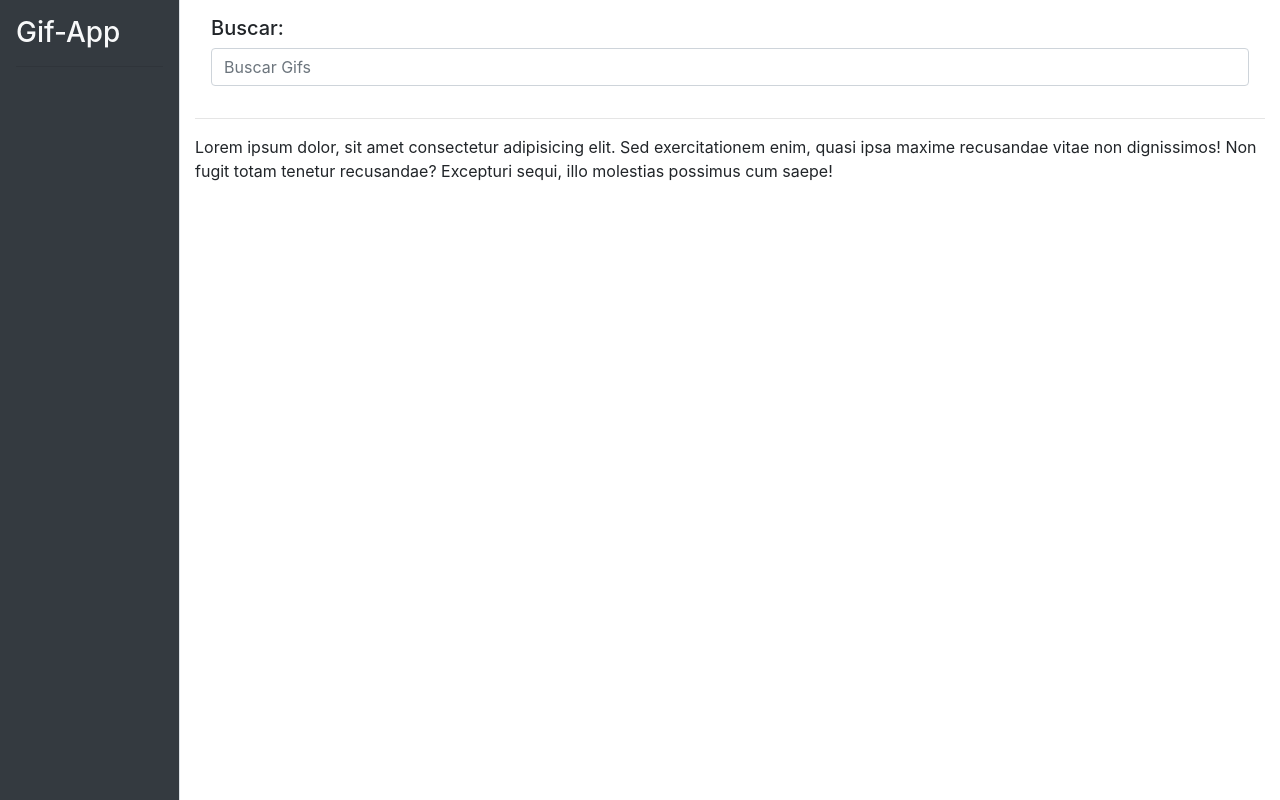
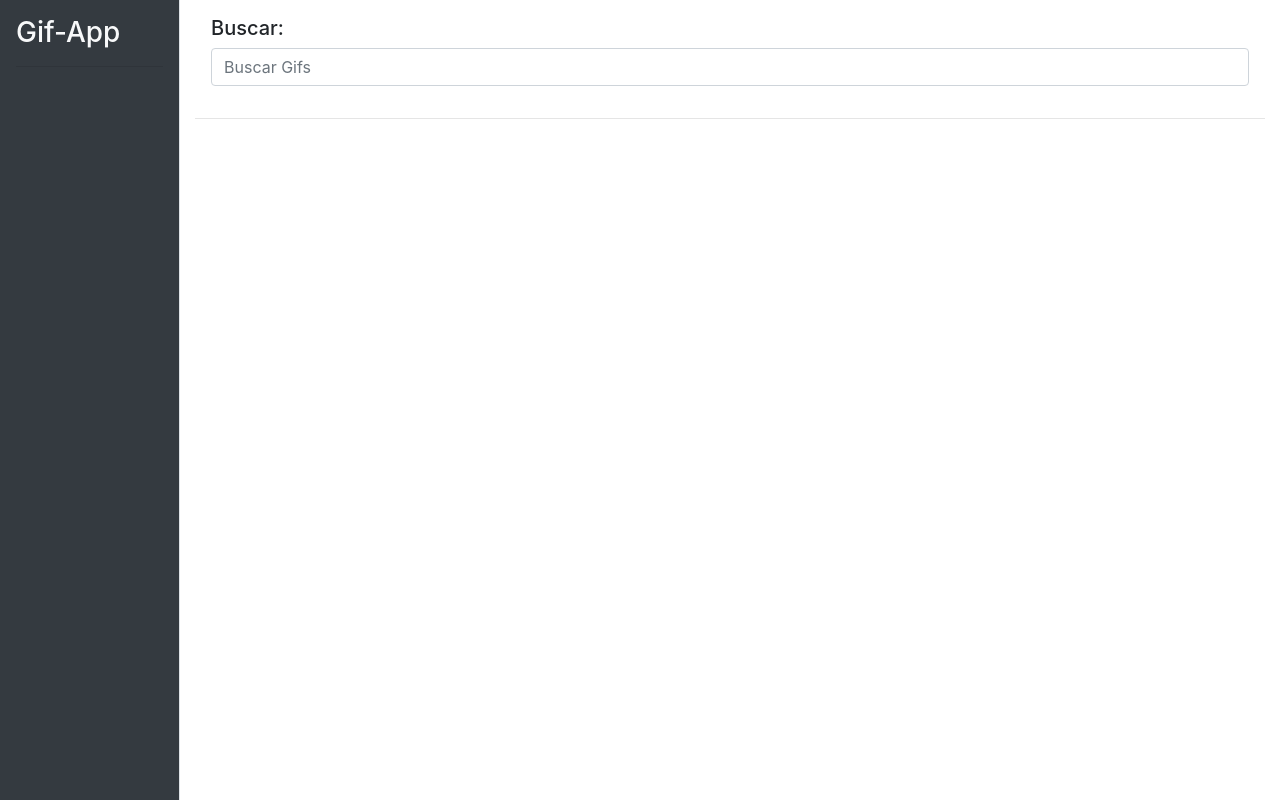
Before and after one commit to devenriq/U-Angular-Giff_App, an Angular app: page / in a window 1280 px wide. Built offline with nearby package versions, Linux system fonts and the light colour scheme.

Commit message:
the app is working and rendering the title and the gif searched

```diff
--- a/src/app/gifs/busqueda/busqueda.component.ts
+++ b/src/app/gifs/busqueda/busqueda.component.ts
@@ -17,10 +17,10 @@ export class BusquedaComponent {
       return
     }
 
+    this.gifsService.buscarGifs(valor)
+    this.txtBuscar.nativeElement.value = ' '
 
-    this.gifsService.buscarGifs(valor)
-
-    this.txtBuscar.nativeElement.value = ' '
+    console.log(valor)
   }
 
 }
--- a/src/app/gifs/resultados/resultados.component.html
+++ b/src/app/gifs/resultados/resultados.component.html
@@ -1,5 +1,17 @@
-<p>
-  Lorem ipsum dolor, sit amet consectetur adipisicing elit. Sed exercitationem
-  enim, quasi ipsa maxime recusandae vitae non dignissimos! Non fugit totam
-  tenetur recusandae? Excepturi sequi, illo molestias possimus cum saepe!
-</p>
+<div class="row">
+  <div *ngFor="let gif of resultados">
+    <div class="col-md-4 col-sm6">
+      <div class="card">
+        <img
+          class="card-img-top"
+          [src]="gif.images.downsized_medium.url"
+          [alt]="gif.title"
+        />
+        <div class="card-body">
+          <p class="card-text"></p>
+          {{ gif.title }}
+        </div>
+      </div>
+    </div>
+  </div>
+</div>
--- a/src/app/gifs/resultados/resultados.component.ts
+++ b/src/app/gifs/resultados/resultados.component.ts
@@ -1,4 +1,5 @@
 import { Component } from '@angular/core';
+import { GifsService } from '../services/gifs.service';
 
 @Component({
   selector: 'app-resultados',
@@ -6,4 +7,10 @@ import { Component } from '@angular/core';
 })
 export class ResultadosComponent {
 
+
+  get resultados(){
+    return this.gifsService.resultados
+  }
+
+  constructor(private gifsService: GifsService){}
 }
--- a/src/app/gifs/services/gifs.service.ts
+++ b/src/app/gifs/services/gifs.service.ts
@@ -8,6 +8,8 @@ export class GifsService {
 
   private apiKey: string= 'IIYlL3sOlKdXnziZ3RH2xKRf7cm4wRwF'
   private _historial: string[]=[]
+
+  public resultados: any[]=[]
 
   get historial(){
     return [...this._historial]
@@ -26,10 +28,10 @@ export class GifsService {
       this._historial = this._historial.splice(0,10)
     }
 
-    this.http.get('https://api.giphy.com/v1/gifs/trending?api_key=IIYlL3sOlKdXnziZ3RH2xKRf7cm4wRwF&q=dragon ball z&limit=10')
+    this.http.get(`https://api.giphy.com/v1/gifs/search?api_key=IIYlL3sOlKdXnziZ3RH2xKRf7cm4wRwF&q=${query}&limit=10`)
       .subscribe((res:any)=>{
         console.log(res.data)
+        this.resultados=res.data
       })
-
   }
 }
```
